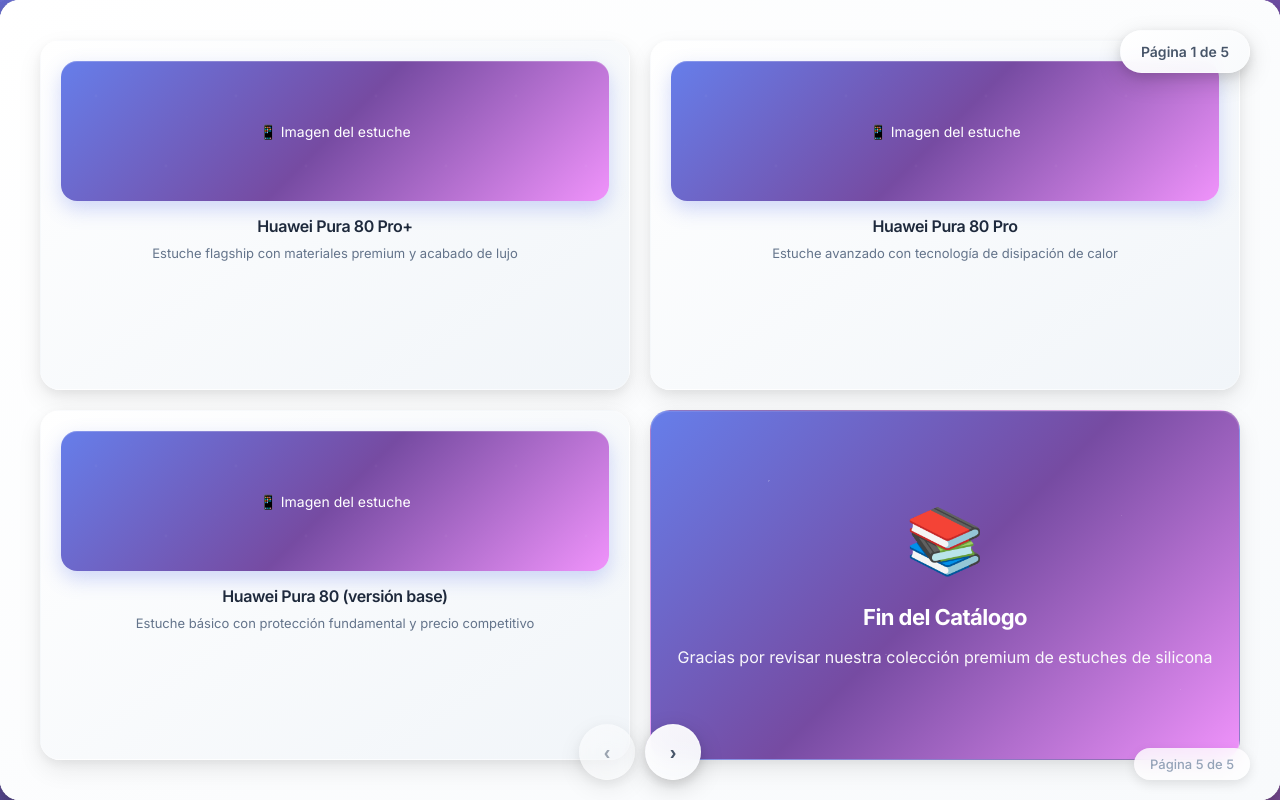
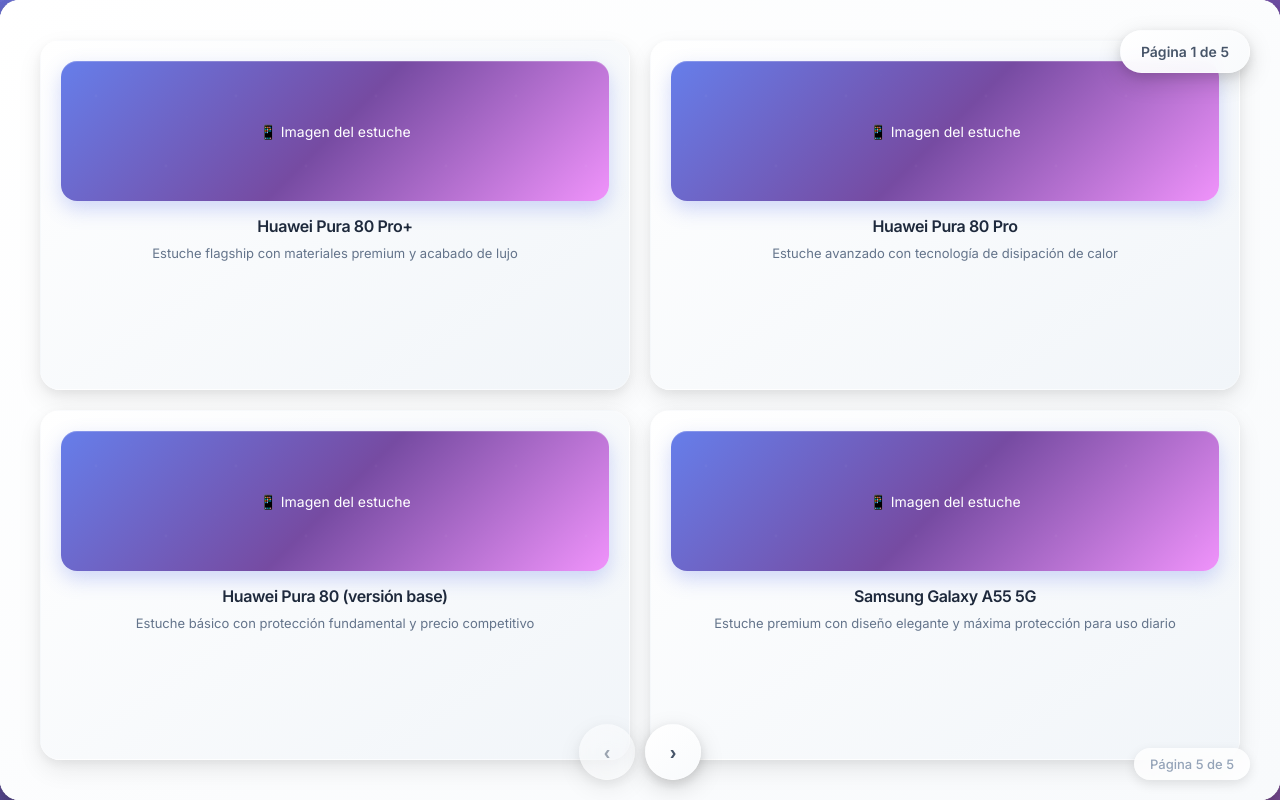
Before and after one commit to marxecheverria/catalogo, a plain HTML site: page index.html in a window 1280 px wide. Drawn offline with Linux system fonts and the light colour scheme.

Commit message:
Reemplazar 'Fin del CatÃ¡logo' por modelo Samsung Galaxy A55 5G

```diff
--- a/index.html
+++ b/index.html
@@ -526,11 +526,12 @@
                         <div class="product-name">Huawei Pura 80 (versión base)</div>
                         <div class="product-description">Estuche básico con protección fundamental y precio competitivo</div>
                     </div>
-                    <div class="product-card" style="background: linear-gradient(135deg, #667eea 0%, #764ba2 50%, #f093fb 100%); color: white; display: flex; align-items: center; justify-content: center; flex-direction: column; position: relative; overflow: hidden;">
-                        <div style="position: absolute; top: 0; left: 0; right: 0; bottom: 0; background: radial-gradient(circle at 20% 20%, rgba(255,255,255,0.3) 1px, transparent 1px), radial-gradient(circle at 80% 30%, rgba(255,255,255,0.2) 0.5px, transparent 0.5px), radial-gradient(circle at 40% 70%, rgba(255,255,255,0.25) 0.8px, transparent 0.8px), radial-gradient(circle at 90% 80%, rgba(255,255,255,0.2) 0.6px, transparent 0.6px), radial-gradient(circle at 10% 90%, rgba(255,255,255,0.15) 0.4px, transparent 0.4px); opacity: 0.6;"></div>
-                        <div style="font-size: 64px; margin-bottom: 25px; position: relative; z-index: 1;">📚</div>
-                        <div style="font-size: 22px; font-weight: 700; margin-bottom: 15px; position: relative; z-index: 1; letter-spacing: -0.025em;">Fin del Catálogo</div>
-                        <div style="font-size: 16px; text-align: center; opacity: 0.95; line-height: 1.5; position: relative; z-index: 1; font-weight: 400;">Gracias por revisar nuestra colección premium de estuches de silicona</div>
+                    <div class="product-card" onclick="openZoom('Samsung Galaxy A55 5G', 'Estuche premium con diseño elegante y máxima protección para uso diario')">
+                        <div class="product-image">
+                            <div>📱 Imagen del estuche</div>
+                        </div>
+                        <div class="product-name">Samsung Galaxy A55 5G</div>
+                        <div class="product-description">Estuche premium con diseño elegante y máxima protección para uso diario</div>
                     </div>
                 </div>
                 <div class="page-number">Página 5 de 5</div>
```
